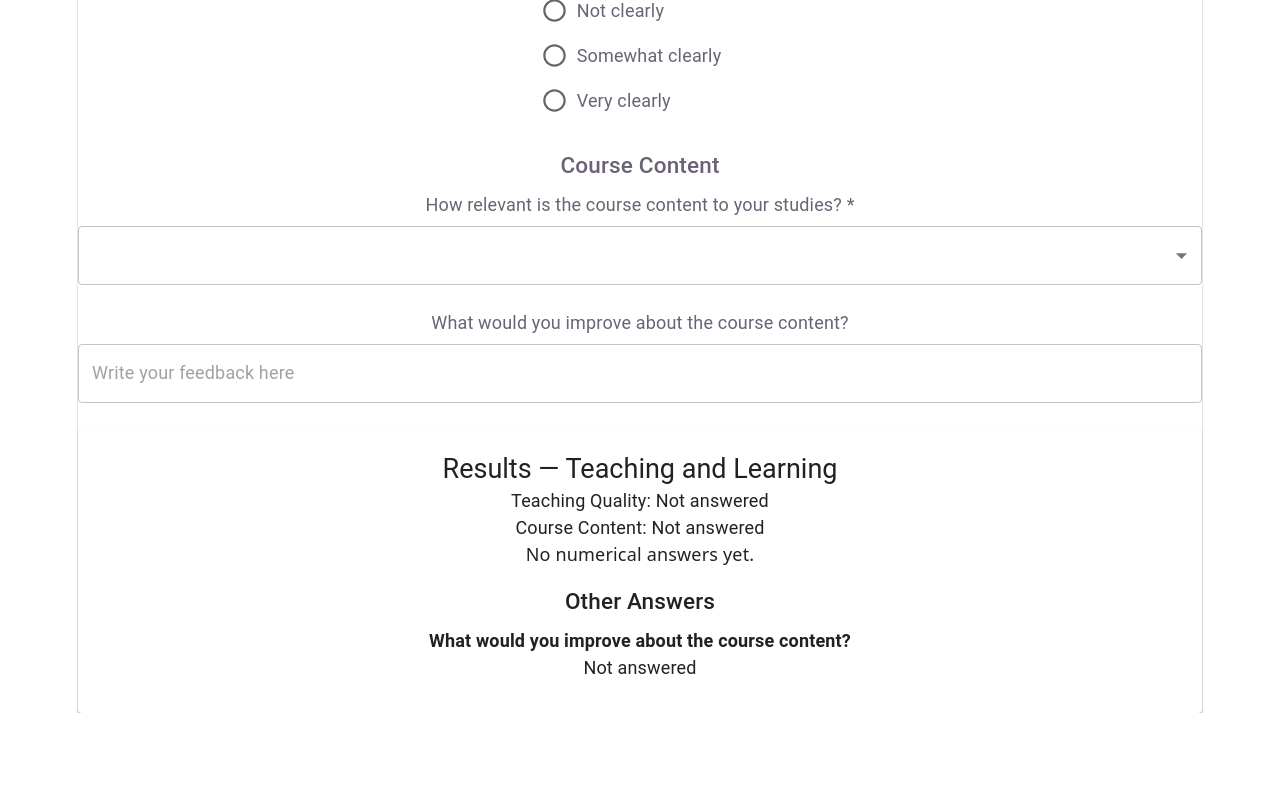
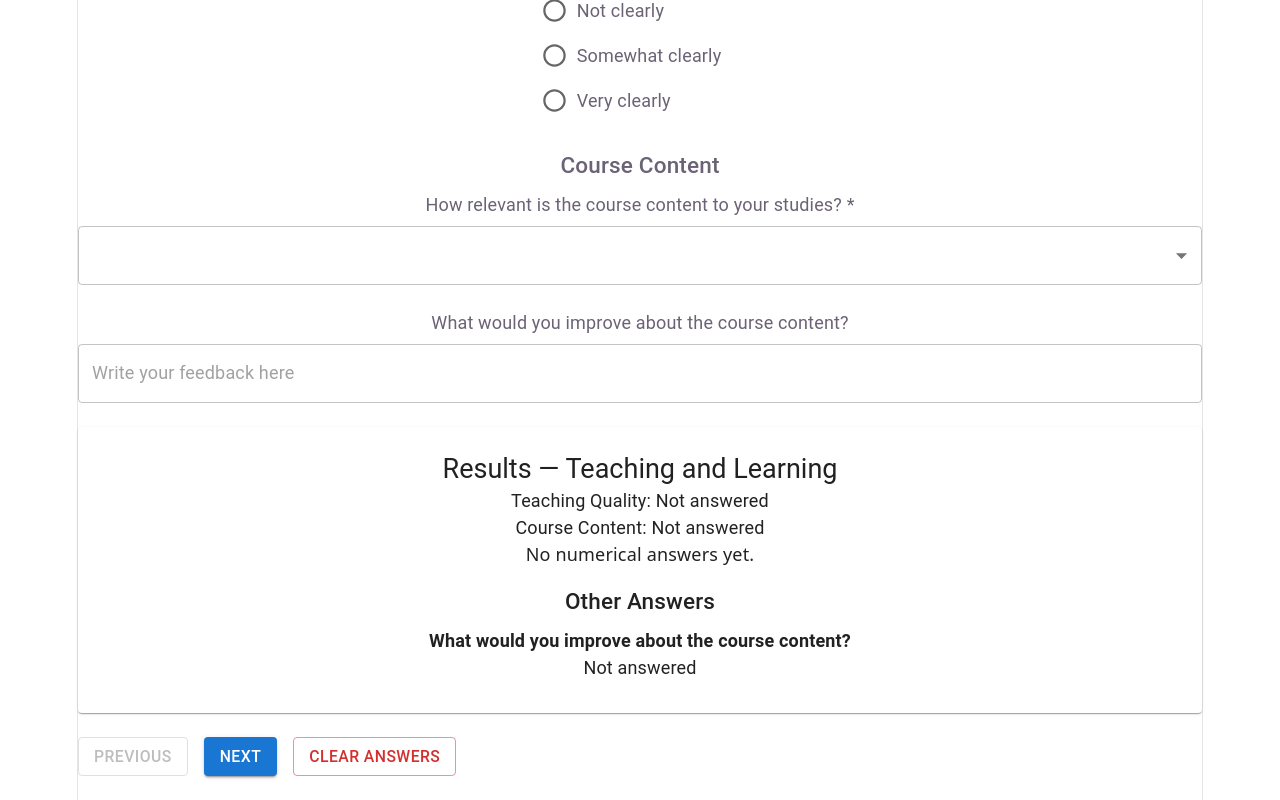
Before and after one commit to murtazazaidi1/Dynamic-Website-Development-Project, a React (Vite) app: page / in a window 1280 px wide. Shown: the part 489-1289 px from the top of the page. Before the commit the page ends 1202 px from the top, so only its background shows below. Built offline with nearby package versions, Linux system fonts and the light colour scheme.

Commit message:
added page navigations below each pages for better movement

```diff
--- a/src/components/questionnaire/Questionnaire.tsx
+++ b/src/components/questionnaire/Questionnaire.tsx
@@ -1,8 +1,10 @@
 import { useState } from "react";
-import { Box, Tab, Tabs } from "@mui/material";
+import { Box, Tab, Tabs, Button, Stack } from "@mui/material";
 import type { Questionnaire as QuestionnaireData } from "../../types/questionnaire";
 import QuestionnairePage from "./QuestionnairePage";
 import FinalReport from "../results/FinalReport";
+import { useDispatch } from "react-redux";
+import { clearAnswers } from "../../store/answerSlice";
 
 interface QuestionnaireProps {
   questionnaire: QuestionnaireData;
@@ -10,6 +12,7 @@ interface QuestionnaireProps {
 
 function Questionnaire({ questionnaire }: QuestionnaireProps) {
   const [tabIndex, setTabIndex] = useState(0);
+  const dispatch = useDispatch();
 
   const pages = [...questionnaire.pages].sort((a, b) => a.order - b.order);
 
@@ -33,6 +36,35 @@ function Questionnaire({ questionnaire }: QuestionnaireProps) {
           <FinalReport questionnaire={questionnaire} />
         )}
       </Box>
+      <Stack direction="row" spacing={2} sx={{ mt: 3, mb: 3 }}>
+      <Button
+        variant="outlined"
+        disabled={tabIndex === 0}
+        onClick={() => setTabIndex(tabIndex - 1)}
+      >
+        Previous
+      </Button>
+
+      <Button
+        variant="contained"
+        disabled={tabIndex === pages.length}
+        onClick={() => setTabIndex(tabIndex + 1)}
+      >
+        {tabIndex === pages.length - 1 ? "View Final Report" : "Next"}
+      </Button>
+
+      <Button
+        variant="outlined"
+        color="error"
+        onClick={() => {
+          if (window.confirm("Are you sure you want to clear all answers?")) {
+            dispatch(clearAnswers());
+          }
+        }}
+      >
+        Clear Answers
+      </Button>
+    </Stack>
     </Box>
   );
 }
```
